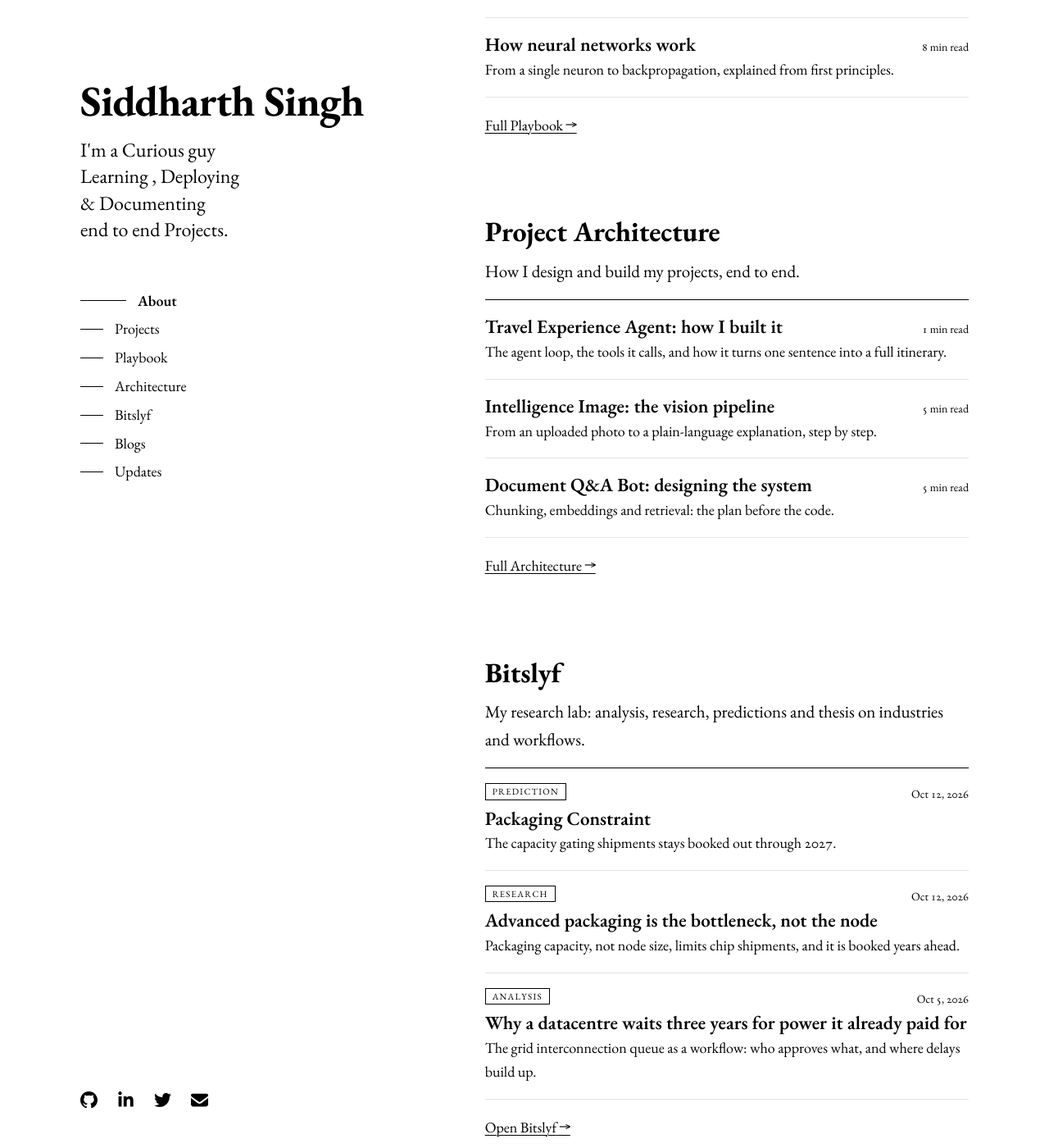
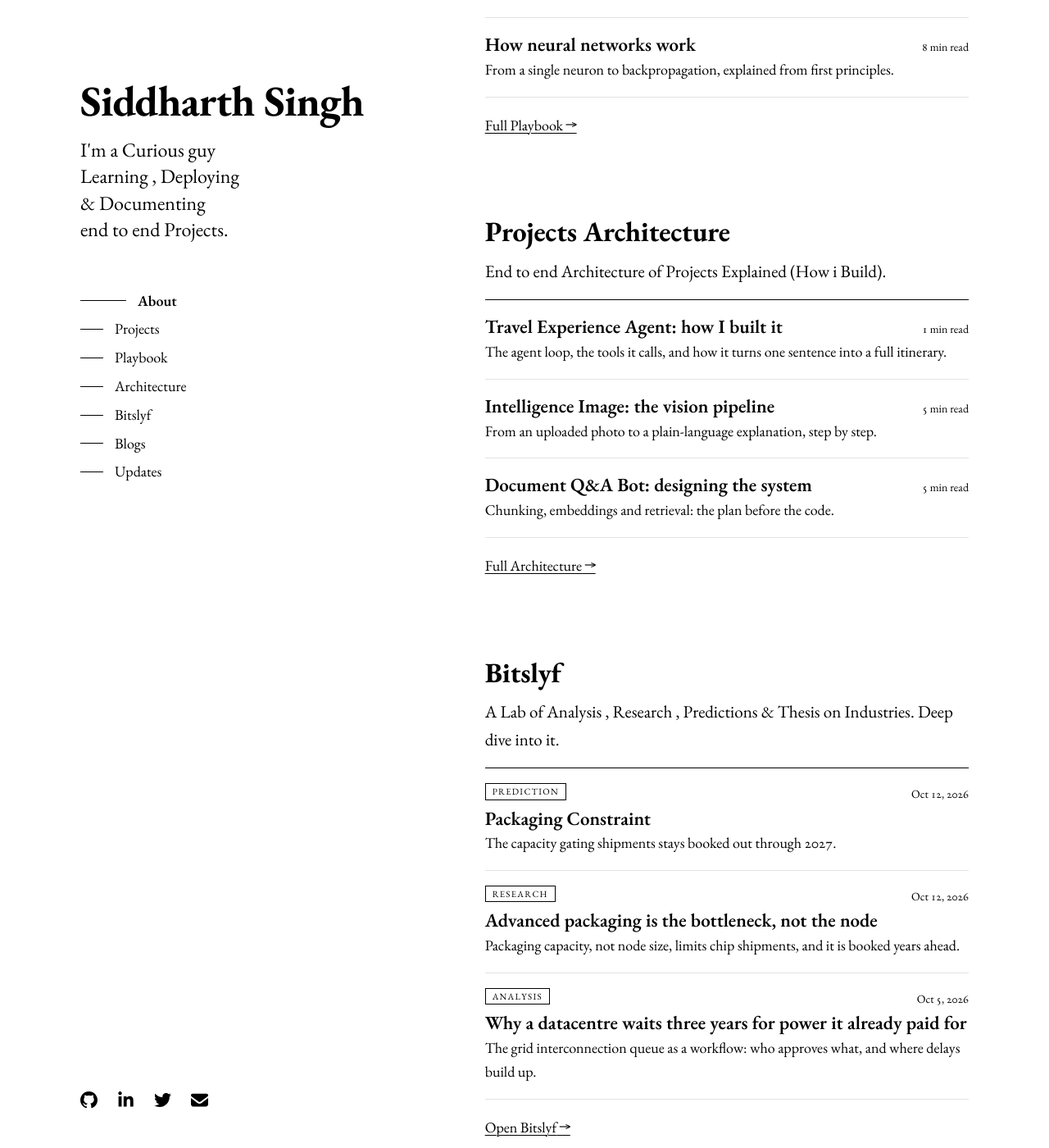
Before and after one commit to isthiscoder/Siddharth.dev, a Jekyll site: the page built from index.html, in a window 1280 px wide and 1400 px high, scrolled down 1619 px. Shown: the whole window at 82% size. Built offline with Jekyll 4.4.1, drawn with Linux system fonts in a browser that asks for light colours; some of the changed text lies outside the part shown.

Commit message:
Update index.html

```diff
--- a/index.html
+++ b/index.html
@@ -56,7 +56,7 @@ layout: default
 
   <section id="playbook" class="block" aria-labelledby="h-playbook">
     <h2 class="label" id="h-playbook">Engineering Playbook</h2>
-    <p class="section-note">How the technology actually works, explained from first principles.</p>
+    <p class="section-note">End to end Technologies Explained (How it actually works).</p>
     <ul class="writing">
       {%- for w in site.data.playbook limit: 3 %}
       <li>
@@ -72,8 +72,8 @@ layout: default
   </section>
 
   <section id="architecture" class="block" aria-labelledby="h-architecture">
-    <h2 class="label" id="h-architecture">Project Architecture</h2>
-    <p class="section-note">How I design and build my projects, end to end.</p>
+    <h2 class="label" id="h-architecture">Projects Architecture</h2>
+    <p class="section-note">End to end Architecture of Projects Explained (How i Build).</p>
     <ul class="writing">
       {%- for w in site.data.architecture limit: 3 %}
       <li>
@@ -90,7 +90,7 @@ layout: default
 
   <section id="bitslyf" class="block" aria-labelledby="h-bitslyf">
     <h2 class="label" id="h-bitslyf">Bitslyf</h2>
-    <p class="section-note">My research lab: analysis, research, predictions and thesis on industries and workflows.</p>
+    <p class="section-note">A Lab of Analysis , Research , Predictions & Thesis on Industries. Deep dive into it.</p>
     <ul class="writing tagged">
       {%- for w in site.data.bitslyf limit: 3 %}
       <li>
@@ -108,7 +108,7 @@ layout: default
 
   <section id="blogs" class="block" aria-labelledby="h-blogs">
     <h2 class="label" id="h-blogs">Blogs</h2>
-    <p class="section-note">Essays, photographs and films on isidd.com.</p>
+    <p class="section-note">I do blogs explaining what i knew via Writings , Images & Videos.</p>
     <ul class="writing">
       {%- for w in site.data.blogs limit: 3 %}
       <li>
@@ -120,7 +120,7 @@ layout: default
       </li>
       {%- endfor %}
     </ul>
-    <a class="more" href="https://isidd.com/writings/">All blogs</a>
+    <a class="more" href="https://isidd.com">All blogs</a>
   </section>
 
   <section id="updates" class="block" aria-labelledby="h-updates">
```
